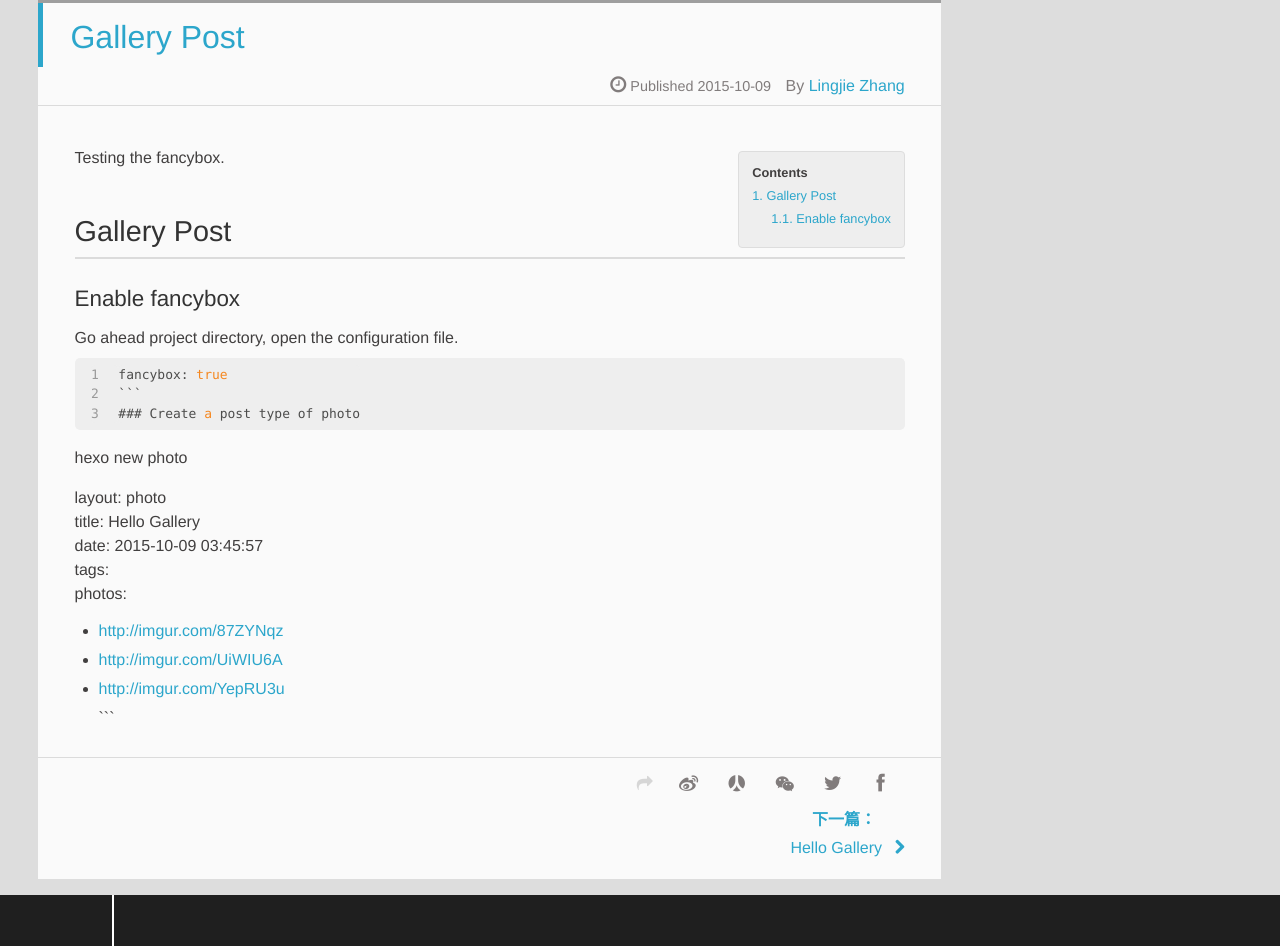
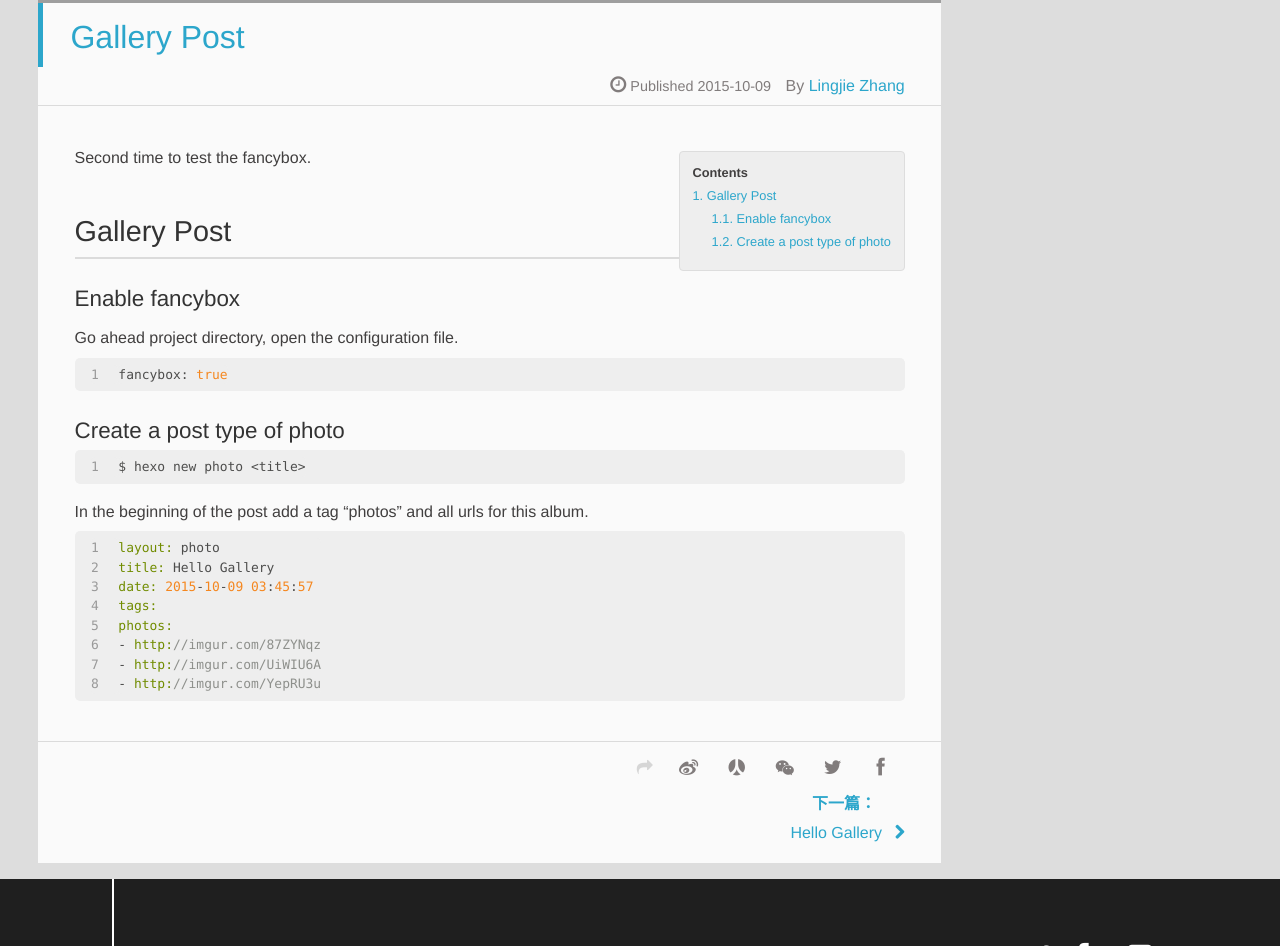
Before and after one commit to lingling186/lingling186.github.io, a plain HTML site: page 2015/10/09/Gallery-Post/index.html in a window 1280 px wide. Shown: the part 913-1859 px from the top of the page. Drawn offline with Linux system fonts and the light colour scheme; grey boxes are pictures that could not be loaded; a script that the page names is missing.

Commit message:
Site updated: 2015-10-09 05:17:47

````diff
--- a/2015/10/09/Gallery-Post/index.html
+++ b/2015/10/09/Gallery-Post/index.html
@@ -11,29 +11,32 @@
 
 
 
-    <meta name="description" content="Testing the fancybox.
+    <meta name="description" content="Second time to test the fancybox.
 Gallery PostEnable fancyboxGo ahead project directory, open the configuration file.
-123fancybox: true``` ### Create a post type of photo
-hexo new photo 12               22 In the">
+1fancybox: true
+Create a post type of photo1$ hexo new photo &amp;lt;title&amp;gt;
+In the">
 <meta property="og:type" content="article">
 <meta property="og:title" content="Gallery Post">
 <meta property="og:url" content="http://lingling186.github.io/2015/10/09/Gallery-Post/index.html">
 <meta property="og:site_name" content="Midnight Diner">
-<meta property="og:description" content="Testing the fancybox.
+<meta property="og:description" content="Second time to test the fancybox.
 Gallery PostEnable fancyboxGo ahead project directory, open the configuration file.
-123fancybox: true``` ### Create a post type of photo
-hexo new photo 12               22 In the">
+1fancybox: true
+Create a post type of photo1$ hexo new photo &amp;lt;title&amp;gt;
+In the">
 <meta property="og:image" content="http://i.imgur.com/FBhIAu2.jpg?1">
 <meta property="og:image" content="http://i.imgur.com/YepRU3u.jpg?1">
 <meta property="og:image" content="http://i.imgur.com/UiWIU6A.jpg?1">
 <meta property="og:image" content="http://i.imgur.com/87ZYNqz.jpg?1">
-<meta property="og:updated_time" content="2015-10-09T09:01:59.000Z">
+<meta property="og:updated_time" content="2015-10-09T09:17:17.000Z">
 <meta name="twitter:card" content="summary">
 <meta name="twitter:title" content="Gallery Post">
-<meta name="twitter:description" content="Testing the fancybox.
+<meta name="twitter:description" content="Second time to test the fancybox.
 Gallery PostEnable fancyboxGo ahead project directory, open the configuration file.
-123fancybox: true``` ### Create a post type of photo
-hexo new photo 12               22 In the">
+1fancybox: true
+Create a post type of photo1$ hexo new photo &amp;lt;title&amp;gt;
+In the">
 
 
 
@@ -126,20 +129,15 @@ hexo new photo 12               22 In the">
 		<div id="toc" class="toc-article">
 			<strong class="toc-title">Contents</strong>
 
-			<ol class="toc"><li class="toc-item toc-level-2"><a class="toc-link" href="#Gallery_Post"><span class="toc-number">1.</span> <span class="toc-text">Gallery Post</span></a><ol class="toc-child"><li class="toc-item toc-level-3"><a class="toc-link" href="#Enable_fancybox"><span class="toc-number">1.1.</span> <span class="toc-text">Enable fancybox</span></a></li></ol></li></ol>
+			<ol class="toc"><li class="toc-item toc-level-2"><a class="toc-link" href="#Gallery_Post"><span class="toc-number">1.</span> <span class="toc-text">Gallery Post</span></a><ol class="toc-child"><li class="toc-item toc-level-3"><a class="toc-link" href="#Enable_fancybox"><span class="toc-number">1.1.</span> <span class="toc-text">Enable fancybox</span></a></li><li class="toc-item toc-level-3"><a class="toc-link" href="#Create_a_post_type_of_photo"><span class="toc-number">1.2.</span> <span class="toc-text">Create a post type of photo</span></a></li></ol></li></ol>
 
 		</div>
 
-		<p> Testing the fancybox.</p>
+		<p>Second time to test the fancybox.</p>
 <h2 id="Gallery_Post">Gallery Post</h2><h3 id="Enable_fancybox">Enable fancybox</h3><p>Go ahead project directory, open the configuration file.</p>
-<figure class="highlight autohotkey"><table><tr><td class="gutter"><pre><span class="line">1</span><br><span class="line">2</span><br><span class="line">3</span><br></pre></td><td class="code"><pre><span class="line"><span class="label">fancybox:</span> <span class="literal">true</span></span><br><span class="line"><span class="escape">``</span><span class="escape">` </span></span><br><span class="line">### Create <span class="literal">a</span> post type of photo</span><br></pre></td></tr></table></figure>
-<p>hexo new photo <title><br><figure class="highlight livecodeserver"><table><tr><td class="gutter"><pre><span class="line">1</span><br><span class="line">2</span><br></pre></td><td class="code"><pre><span class="line">               <span class="number">22</span> </span><br><span class="line">In <span class="operator">the</span> beginning <span class="operator">of</span> <span class="operator">the</span> <span class="built_in">post</span> <span class="built_in">add</span> <span class="operator">a</span> tag <span class="string">"photos"</span> <span class="operator">and</span> all urls <span class="keyword">for</span> this album.</span><br></pre></td></tr></table></figure></title></p>
-<p>layout: photo<br>title: Hello Gallery<br>date: 2015-10-09 03:45:57<br>tags:<br>photos: </p>
-<ul>
-<li><a href="http://imgur.com/87ZYNqz" target="_blank" rel="external">http://imgur.com/87ZYNqz</a></li>
-<li><a href="http://imgur.com/UiWIU6A" target="_blank" rel="external">http://imgur.com/UiWIU6A</a></li>
-<li><a href="http://imgur.com/YepRU3u" target="_blank" rel="external">http://imgur.com/YepRU3u</a><br>```</li>
-</ul>
+<figure class="highlight bash"><table><tr><td class="gutter"><pre><span class="line">1</span><br></pre></td><td class="code"><pre><span class="line">fancybox: <span class="literal">true</span></span><br></pre></td></tr></table></figure>
+<h3 id="Create_a_post_type_of_photo">Create a post type of photo</h3><figure class="highlight bash"><table><tr><td class="gutter"><pre><span class="line">1</span><br></pre></td><td class="code"><pre><span class="line">$ hexo new photo &lt;title&gt;</span><br></pre></td></tr></table></figure>
+<p>In the beginning of the post add a tag “photos” and all urls for this album.<br><figure class="highlight groovy"><table><tr><td class="gutter"><pre><span class="line">1</span><br><span class="line">2</span><br><span class="line">3</span><br><span class="line">4</span><br><span class="line">5</span><br><span class="line">6</span><br><span class="line">7</span><br><span class="line">8</span><br></pre></td><td class="code"><pre><span class="line"><span class="string">layout:</span> photo</span><br><span class="line"><span class="string">title:</span> Hello Gallery</span><br><span class="line"><span class="string">date:</span> <span class="number">2015</span>-<span class="number">10</span>-<span class="number">09</span> <span class="number">03</span>:<span class="number">45</span>:<span class="number">57</span></span><br><span class="line"><span class="string">tags:</span></span><br><span class="line"><span class="string">photos:</span> </span><br><span class="line">- <span class="string">http:</span><span class="comment">//imgur.com/87ZYNqz</span></span><br><span class="line">- <span class="string">http:</span><span class="comment">//imgur.com/UiWIU6A</span></span><br><span class="line">- <span class="string">http:</span><span class="comment">//imgur.com/YepRU3u</span></span><br></pre></td></tr></table></figure></p>
 
 	</div>
 		<footer class="article-footer clearfix">
@@ -201,7 +199,7 @@ hexo new photo 12               22 In the">
   <div id="toc" class="toc-aside">
   <strong class="toc-title">Contents</strong>
 
- <ol class="toc"><li class="toc-item toc-level-2"><a class="toc-link" href="#Gallery_Post"><span class="toc-number">1.</span> <span class="toc-text">Gallery Post</span></a><ol class="toc-child"><li class="toc-item toc-level-3"><a class="toc-link" href="#Enable_fancybox"><span class="toc-number">1.1.</span> <span class="toc-text">Enable fancybox</span></a></li></ol></li></ol>
+ <ol class="toc"><li class="toc-item toc-level-2"><a class="toc-link" href="#Gallery_Post"><span class="toc-number">1.</span> <span class="toc-text">Gallery Post</span></a><ol class="toc-child"><li class="toc-item toc-level-3"><a class="toc-link" href="#Enable_fancybox"><span class="toc-number">1.1.</span> <span class="toc-text">Enable fancybox</span></a></li><li class="toc-item toc-level-3"><a class="toc-link" href="#Create_a_post_type_of_photo"><span class="toc-number">1.2.</span> <span class="toc-text">Create a post type of photo</span></a></li></ol></li></ol>
 
   </div>
 
--- a/index.html
+++ b/index.html
@@ -91,16 +91,11 @@
 </header>
     <div class="article-content">
 
-        <p> Testing the fancybox.</p>
+        <p>Second time to test the fancybox.</p>
 <h2 id="Gallery_Post">Gallery Post</h2><h3 id="Enable_fancybox">Enable fancybox</h3><p>Go ahead project directory, open the configuration file.</p>
-<figure class="highlight autohotkey"><table><tr><td class="gutter"><pre><span class="line">1</span><br><span class="line">2</span><br><span class="line">3</span><br></pre></td><td class="code"><pre><span class="line"><span class="label">fancybox:</span> <span class="literal">true</span></span><br><span class="line"><span class="escape">``</span><span class="escape">` </span></span><br><span class="line">### Create <span class="literal">a</span> post type of photo</span><br></pre></td></tr></table></figure>
-<p>hexo new photo <title><br><figure class="highlight livecodeserver"><table><tr><td class="gutter"><pre><span class="line">1</span><br><span class="line">2</span><br></pre></td><td class="code"><pre><span class="line">               <span class="number">22</span> </span><br><span class="line">In <span class="operator">the</span> beginning <span class="operator">of</span> <span class="operator">the</span> <span class="built_in">post</span> <span class="built_in">add</span> <span class="operator">a</span> tag <span class="string">"photos"</span> <span class="operator">and</span> all urls <span class="keyword">for</span> this album.</span><br></pre></td></tr></table></figure></title></p>
-<p>layout: photo<br>title: Hello Gallery<br>date: 2015-10-09 03:45:57<br>tags:<br>photos: </p>
-<ul>
-<li><a href="http://imgur.com/87ZYNqz" target="_blank" rel="external">http://imgur.com/87ZYNqz</a></li>
-<li><a href="http://imgur.com/UiWIU6A" target="_blank" rel="external">http://imgur.com/UiWIU6A</a></li>
-<li><a href="http://imgur.com/YepRU3u" target="_blank" rel="external">http://imgur.com/YepRU3u</a><br>```</li>
-</ul>
+<figure class="highlight bash"><table><tr><td class="gutter"><pre><span class="line">1</span><br></pre></td><td class="code"><pre><span class="line">fancybox: <span class="literal">true</span></span><br></pre></td></tr></table></figure>
+<h3 id="Create_a_post_type_of_photo">Create a post type of photo</h3><figure class="highlight bash"><table><tr><td class="gutter"><pre><span class="line">1</span><br></pre></td><td class="code"><pre><span class="line">$ hexo new photo &lt;title&gt;</span><br></pre></td></tr></table></figure>
+<p>In the beginning of the post add a tag “photos” and all urls for this album.<br><figure class="highlight groovy"><table><tr><td class="gutter"><pre><span class="line">1</span><br><span class="line">2</span><br><span class="line">3</span><br><span class="line">4</span><br><span class="line">5</span><br><span class="line">6</span><br><span class="line">7</span><br><span class="line">8</span><br></pre></td><td class="code"><pre><span class="line"><span class="string">layout:</span> photo</span><br><span class="line"><span class="string">title:</span> Hello Gallery</span><br><span class="line"><span class="string">date:</span> <span class="number">2015</span>-<span class="number">10</span>-<span class="number">09</span> <span class="number">03</span>:<span class="number">45</span>:<span class="number">57</span></span><br><span class="line"><span class="string">tags:</span></span><br><span class="line"><span class="string">photos:</span> </span><br><span class="line">- <span class="string">http:</span><span class="comment">//imgur.com/87ZYNqz</span></span><br><span class="line">- <span class="string">http:</span><span class="comment">//imgur.com/UiWIU6A</span></span><br><span class="line">- <span class="string">http:</span><span class="comment">//imgur.com/YepRU3u</span></span><br></pre></td></tr></table></figure></p>
 
 
 
````
